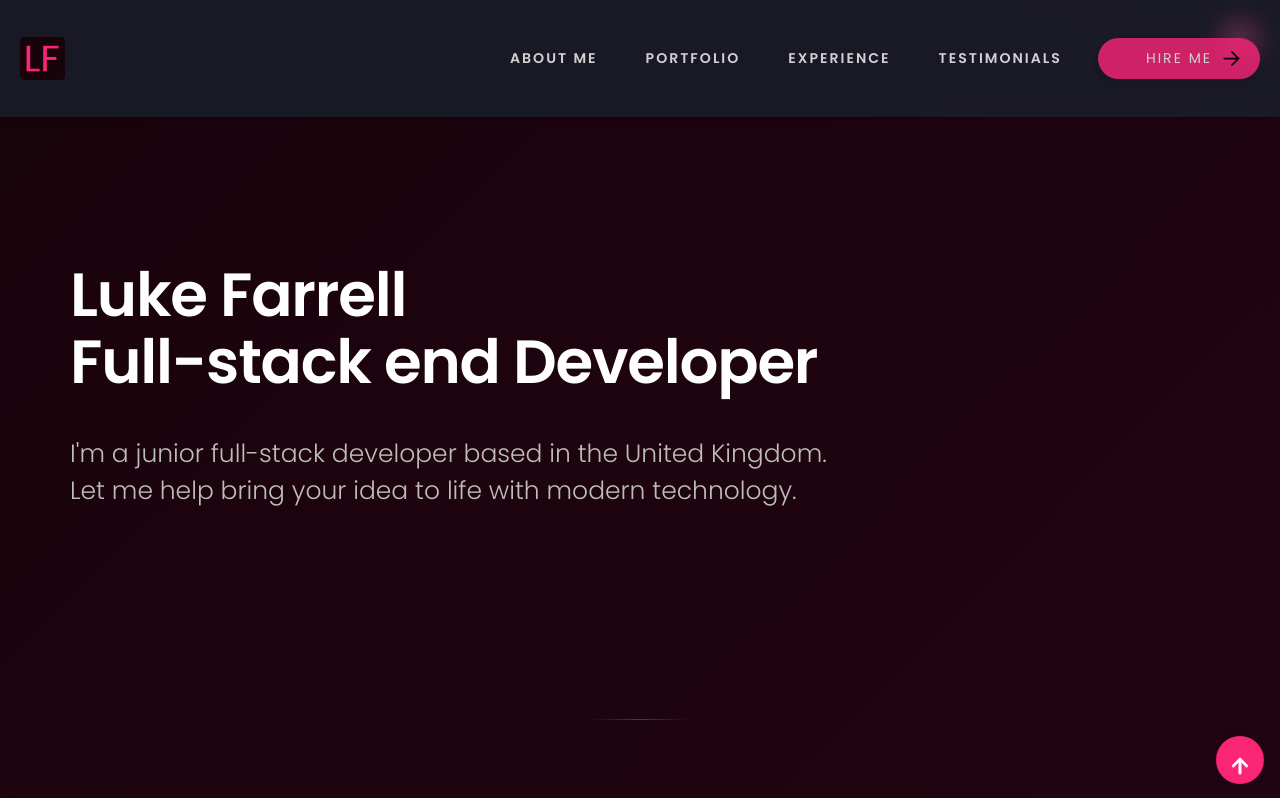
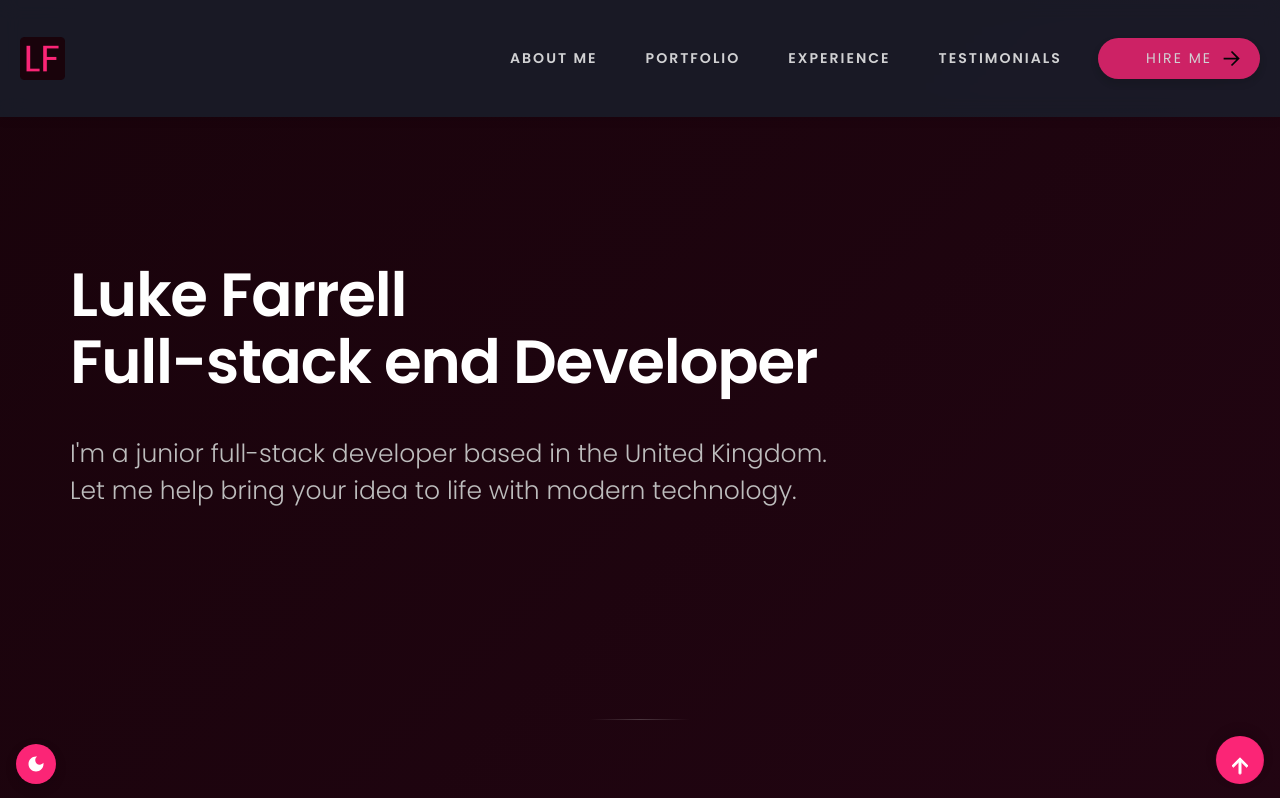
Before and after one commit to rephlax/Portfolio-website, a website built with Vite: page index.html in a window 1280 px wide. Shown: the top 798 px of the page. Built offline with nearby package versions, Linux system fonts and the light colour scheme; files whose address does not match are found by name.

Commit message:
theme toggle edit

```diff
--- a/components/scroll-down.css
+++ b/components/scroll-down.css
@@ -78,38 +78,3 @@
 	height: 24px;
 	animation: bounce 2s infinite cubic-bezier(0.65, 0, 0.35, 1);
 }
-
-#toggle-theme {
-	all: unset;
-	outline: revert;
-	box-sizing: border-box;
-	cursor: pointer;
-	position: fixed;
-	top: 16px;
-	right: 16px;
-	z-index: 3;
-	background: var(--primary);
-	width: 48px;
-	height: 48px;
-	border-radius: 50%;
-	display: flex;
-	align-items: center;
-	justify-content: center;
-	box-shadow: 0 4px 12px rgba(0, 0, 0, 0.15);
-	transition: transform 0.3s ease, background-color 0.3s ease;
-}
-
-#toggle-theme:hover {
-	background: var(--primary-light);
-	transform: translateY(-3px);
-}
-
-#toggle-theme:active {
-	transform: translateY(0);
-}
-
-#toggle-theme svg {
-	fill: white;
-	width: 24px;
-	height: 24px;
-}
--- a/components/toggle-theme.css
+++ b/components/toggle-theme.css
@@ -1,15 +1,34 @@
 #toggle-theme {
-    all: inherit;
-    outline: revert;
-    box-sizing: border-box;
-    cursor: pointer;
-    position: fixed;
-    top: 5px;
-    right: 5px;
-    z-index: 1;
-    padding: 5px;
-    transition: translate 180ms;
+	all: unset;
+	outline: revert;
+	box-sizing: border-box;
+	cursor: pointer;
+	position: fixed;
+	bottom: 16px;
+	left: 16px;
+	z-index: 99;
+	background: var(--primary);
+	width: 40px;
+	height: 40px;
+	border-radius: 50%;
+	display: flex;
+	align-items: center;
+	justify-content: center;
+	box-shadow: 0 4px 12px rgba(0, 0, 0, 0.15);
+	transition: transform 0.3s ease, background-color 0.3s ease;
 }
+
+#toggle-theme:hover {
+	background: var(--primary-light);
+	transform: translateY(-3px);
+}
+
 #toggle-theme:active {
-    translate: 1px 1px;
+	transform: translateY(-1px);
 }
+
+#toggle-theme svg {
+	fill: white;
+	width: 20px;
+	height: 20px;
+}
```
